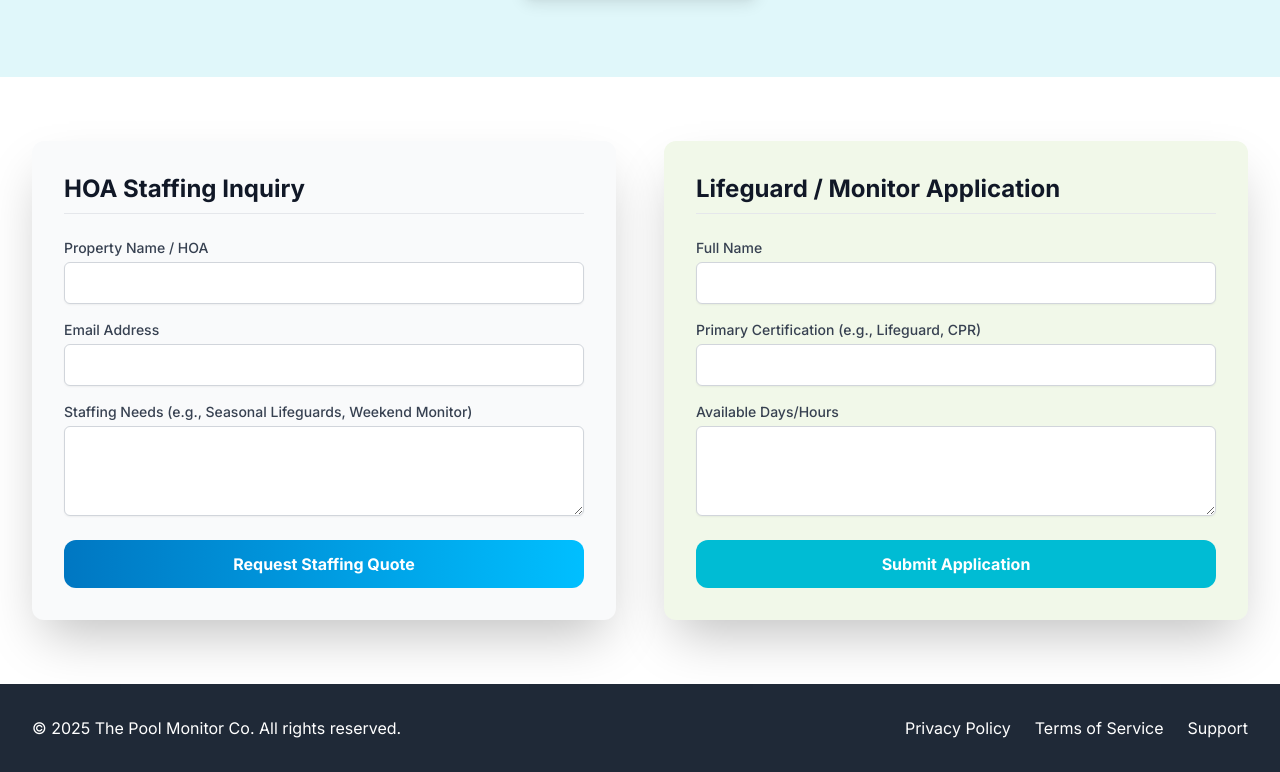
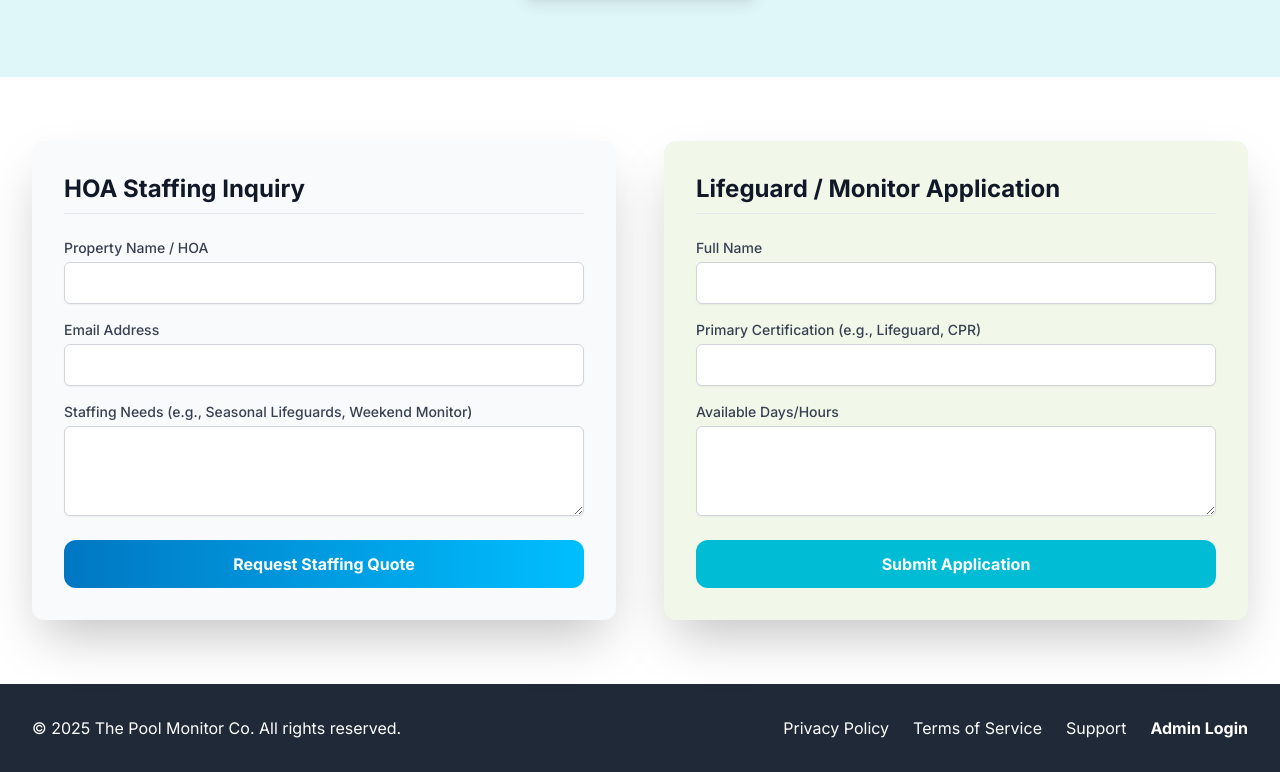
Before and after one commit to Kendrickcode/the-pool-monitor-co-website, a plain HTML site: page index.html in a window 1280 px wide. Shown: the part 1393-2165 px from the top of the page. Drawn offline with nearby package versions, Linux system fonts and the light colour scheme.

Commit message:
Update index.html

```diff
--- a/index.html
+++ b/index.html
@@ -224,6 +224,8 @@
                 <a href="#" class="hover:text-[#0077c2]">Privacy Policy</a>
                 <a href="#" class="hover:text-[#0077c2]">Terms of Service</a>
                 <a href="#contact-modal" onclick="document.getElementById('contact-modal').classList.remove('hidden')" class="hover:text-[#0077c2]">Support</a>
+                <!-- Admin Login link added back to the footer here for discrete access -->
+                <a href="admin_dashboard.html" class="hover:text-[#0077c2] font-bold">Admin Login</a>
             </div>
         </div>
     </footer>
```
